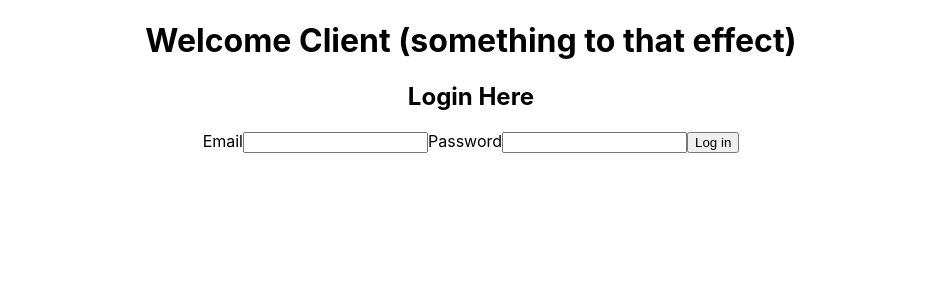
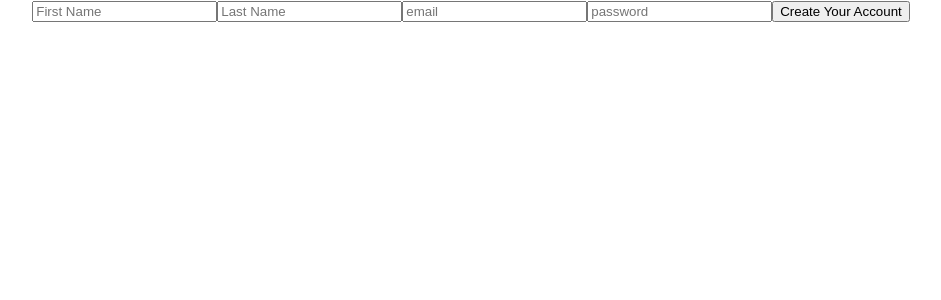
Before and after one commit to JordanAlexander22/frontend, a React (Create React App) app in the folder anywhere-fitness/: page / in a window 1280 px wide. Shown: the top 300 px of the page, without its empty margins (169-1110 px from the left). Built offline with nearby package versions, Linux system fonts and the light colour scheme.

Commit message:
redid register without class

```diff
--- a/anywhere-fitness/src/App.js
+++ b/anywhere-fitness/src/App.js
@@ -1,11 +1,11 @@
 import React from 'react';
 import './App.css';
-import Login from './components/clients/Login';
+import Register from './components/clients/Register';
 
 function App() {
   return (
     <div className="App">
-<Login />
+<Register />
     </div>
   );
 }
--- a/anywhere-fitness/src/components/clients/Register.js
+++ b/anywhere-fitness/src/components/clients/Register.js
@@ -1,90 +1,74 @@
-import React, { Component } from "react";
+import React, { useState } from "react";
 import axiosWithAuth from "../clients/API/axiosWithAuth";
 import { Link } from "react-router-dom";
 
-export default class Register extends Component {
-  state = {
-    user: {
+const UserForm = () => {
+  const [user, setUser] = useState({
     firstName: "",
     lastName: "",
     email: "",
     password: "",
-      //role: role || "client"
-    }
-  };
+    role: ""
+  });
 
-  componentDidMount() {
-    axiosWithAuth()
-    .post(`https://anywhere-fitness-api.herokuapp.com/api/auth/register`)
-      .then(res => {
-        const persons = res.data;
-        this.setState({ persons });
-      })
-  }
-
-
-  handleChange = e => {
-    this.setState({
-      user: {
-        ...this.state.user,
+  const handleChange = e => {
+    setUser({
+      ...user,
       [e.target.name]: e.target.value
-      }
     });
   };
 
-  register = e => {
+  const onSubmit = e => {
     e.preventDefault();
-    this.props.register(this.state.user).then(res => {
-      if (res) {
-        this.props.history.push("/client");
-      }
+    axiosWithAuth()
+      .post("/api/auth/register", user)
+      .then(res => {
+        console.log(e.target);
+        UserForm({
+          ...user,
+          firstName: "",
+          lastName: "",
+          email: "",
+          password: "",
+          role: ""
         });
+      })
+      .catch(error => console.log(error));
   };
-
-  render() {
   return (
-      <div className="register">
-        <div className="register-section">
-          <div className="register-label">Create Your Account</div>
-          <form className="register-form" onSubmit={this.register}>
+    <form onSubmit={onSubmit}>
       <input
         type="text"
         name="First Name"
         placeholder="First Name"
-              value={this.state.user.firstName}
-              onChange={this.handleChange}
+        value={user.firstName}
+        onChange={handleChange}
       />
       <input
         type="text"
         name="Last Name"
         placeholder="Last Name"
-              value={this.state.user.lastName}
-              onChange={this.handleChange}
+        value={user.lastName}
+        onChange={handleChange}
       />
       <input
-              type="email"
-              name="Password"
+        type="text"
+        name="email"
         placeholder="email"
-              value={this.state.user.email}
-              onChange={this.handleChange}
+        value={user.email}
+        onChange={handleChange}
       />
-
       <input
         type="password"
-              name="Password"
+        name="password"
         placeholder="password"
-              value={this.state.user.password}
-              onChange={this.handleChange}
+        value={user.password}
+        onChange={handleChange}
       />
-            <button className="register-btn">
-
+      <button className="register-btn" type="submit">
+        Create Your Account
       </button>
-            <Link className="redirect-login" to="/client">
-              Already have an Account? Sign in here
-            </Link>
     </form>
-        </div>
-      </div>
   );
-  }
-}
+};
+export default UserForm;
```
Lines whose indentation alone changed are shown as unchanged.
